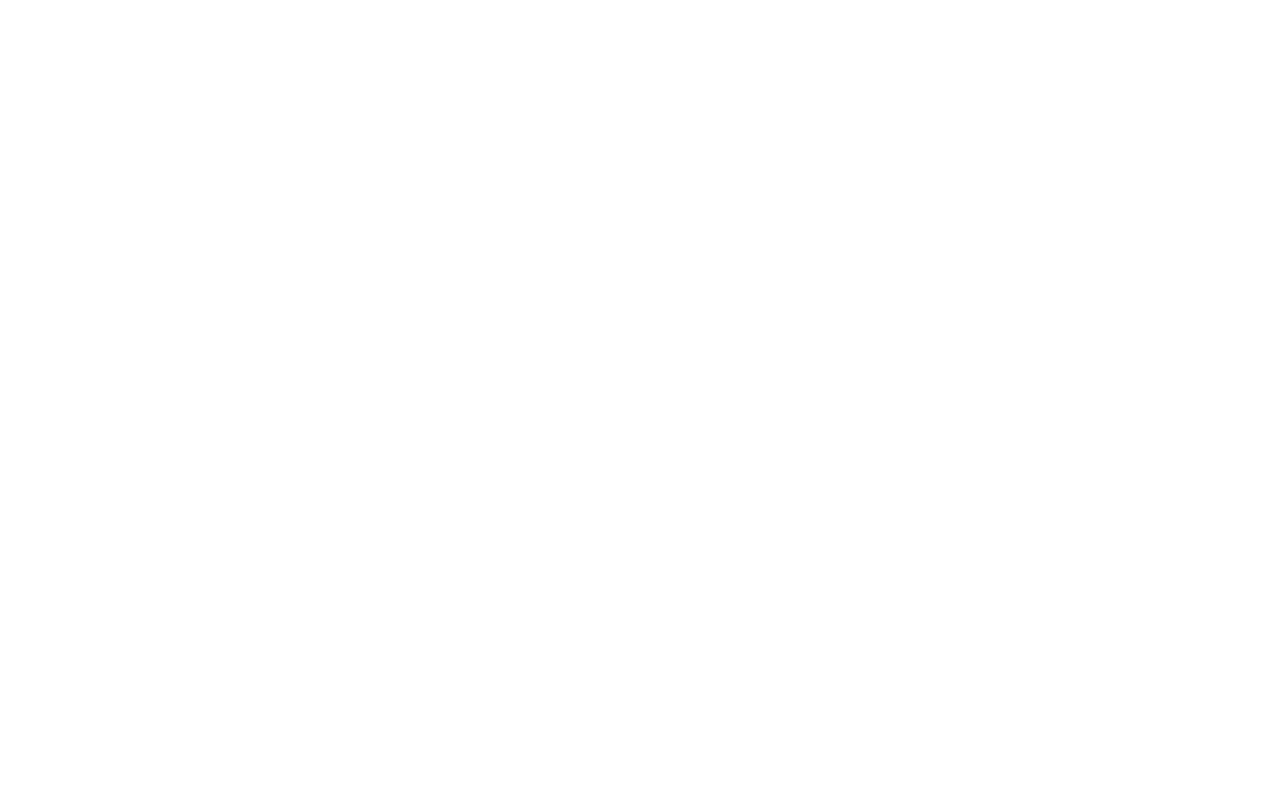
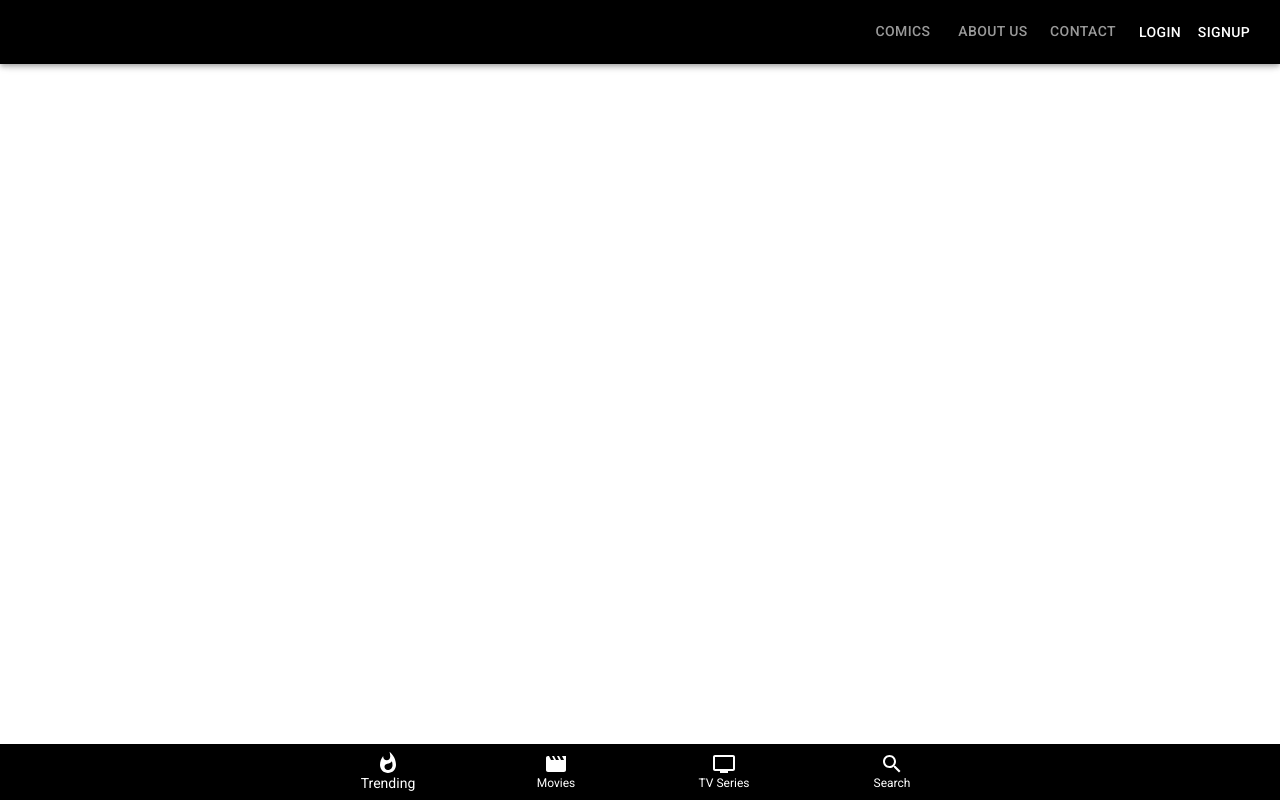
Before and after one commit to milagrosDiezBarrantes/Final-Project, a React (Create React App) app in the folder frontend/: page / in a window 1280 px wide. Built offline with nearby package versions, Linux system fonts and the light colour scheme.

Commit message:
NavBar y MainNav ok

```diff
--- a/frontend/package.json
+++ b/frontend/package.json
@@ -9,6 +9,7 @@
     "@fontsource/roboto": "^4.5.5",
     "@material-ui/core": "^4.12.4",
     "@material-ui/icons": "^4.11.3",
+    "@mui/icons-material": "^5.6.2",
     "@mui/material": "^5.6.3",
     "@reduxjs/toolkit": "^1.8.1",
     "@testing-library/jest-dom": "^5.11.6",
--- a/frontend/src/App.js
+++ b/frontend/src/App.js
@@ -10,12 +10,10 @@
 import DetailCharacter from "./Components/Details/DetailCharacter/DetailCharacter"
 import Login from "./Components/Login/Login.jsx";
 import FormMaterialUI from "./Components/Form/FormMaterialUI";
-import NavBar from "./Components/Navbar/Navbar"
+import NavBar from "./Components/Navbar/Navbar";
 import Form from "./Components/Form/Form";
 import FormDos from "./Components/Form/FormDos";
 // import Login from "./Components/Login/Login.jsx";
-
-
 import HomeCharacters from "./Components/HomeComponent/HomeCharacter/HomeCharacters";
 
 import { ThemeProvider } from '@mui/material/styles'
--- /dev/null
+++ b/frontend/src/Components/Navbar/Drawer.jsx
@@ -0,0 +1,43 @@
+import React, { useState } from "react";
+import {
+  Drawer,
+  IconButton,
+  List,
+  ListItemButton,
+  ListItemIcon,
+  ListItemText,
+} from "@mui/material";
+import MenuIcon from '@material-ui/icons/MenuOutlined';
+const pages = ["Comics", "About Us", "Contact", "Login", "SignUp"];
+
+const DrawerComp = () => {
+  const [openDrawer, setOpenDrawer] = useState(false);
+
+  return (
+    <React.Fragment>
+      <Drawer
+        anchor="left"
+        open={openDrawer}
+        onClose={() => setOpenDrawer(false)}
+      >
+        <List>
+          {pages.map((page, index) => (
+            <ListItemButton onClick={() => setOpenDrawer(false)}  key={index}>
+              <ListItemIcon>
+                <ListItemText>{page}</ListItemText>
+              </ListItemIcon>
+            </ListItemButton>
+          ))}
+        </List>
+      </Drawer>
+      <IconButton
+        sx={{ color: "white", marginLeft: "auto" }}
+        onClick={() => setOpenDrawer(!openDrawer)}
+      >
+        <MenuIcon color="white" />
+      </IconButton>
+    </React.Fragment>
+  );
+};
+
+export default DrawerComp;
--- /dev/null
+++ b/frontend/src/Components/Navbar/MainNav.jsx
@@ -0,0 +1,69 @@
+import React, { useEffect } from "react";
+import { makeStyles } from "@material-ui/core/styles";
+import BottomNavigation from "@material-ui/core/BottomNavigation";
+import BottomNavigationAction from "@material-ui/core/BottomNavigationAction";
+import TvIcon from "@material-ui/icons/Tv";
+import MovieIcon from "@material-ui/icons/Movie";
+import SearchIcon from "@material-ui/icons/Search";
+import WhatshotIcon from "@material-ui/icons/Whatshot";
+//import { useHistory } from "react-router-dom";
+
+const useStyles = makeStyles({
+  root: {
+    width: "100%",
+    position: "fixed",
+    bottom: 0,
+    backgroundColor: "#000000",
+    zIndex: 100,
+  },
+});
+
+export default function SimpleBottomNavigation() {
+  const classes = useStyles();
+  const [value, setValue] = React.useState(0);
+ // const history = useHistory();
+
+  /*useEffect(() => {
+    if (value === 0) {
+      history.push("/");
+    } else if (value === 1) {
+      history.push("/movies");
+    } else if (value === 2) {
+      history.push("/series");
+    } else if (value === 3) {
+      history.push("/search");
+    }
+  }, [value, history]);
+*/
+  return (
+    <BottomNavigation
+      value={value}
+      onChange={(event, newValue) => {
+        setValue(newValue);
+      }}
+      showLabels
+      className={classes.root}
+    >
+      <BottomNavigationAction
+        style={{ color: "white" }}
+        label="Trending"
+        icon={<WhatshotIcon />}
+      />
+      <BottomNavigationAction
+        style={{ color: "white" }}
+        label="Movies"
+        icon={<MovieIcon />}
+      />
+      <BottomNavigationAction
+        style={{ color: "white" }}
+        label="TV Series"
+        icon={<TvIcon />}
+      />
+      <BottomNavigationAction
+        style={{ color: "white" }}
+        label="Search"
+        icon={<SearchIcon />}
+      />
+    </BottomNavigation>
+  );
+}
--- a/frontend/src/Components/Navbar/Navbar.jsx
+++ b/frontend/src/Components/Navbar/Navbar.jsx
@@ -1,10 +1,24 @@
 import React, { useState } from "react";
-import { Link } from "react-router-dom";
-
+import DrawerComp from "../Navbar/Drawer";
+import {
+  AppBar,
+  Button,
+  Tab,
+  Tabs,
+  Toolbar,
+  Typography,
+  useMediaQuery,
+  useTheme,
+} from "@mui/material";
+import SimpleBottomNavigation from "../Navbar/MainNav";
 
 export default function Navbar() {
 
   const [clicked, setClicked] = useState(false)
+  const theme = useTheme();
+  console.log(theme);
+  const isMatch = useMediaQuery(theme.breakpoints.down("md"));
+  console.log(isMatch);
 
   const handleClick = () => {
     //cuando esta true lo pasa a false y vice versa
@@ -13,7 +27,45 @@
 
 
   return (
-    <>
-    </>
-  )
-}
+    <React.Fragment>
+
+      <AppBar sx={{ background: "#000000" }}>
+
+      <Toolbar>
+
+        {isMatch ? (
+          <>
+            <Typography sx={{ fontSize: "2rem", paddingLeft: "10%" }}>
+              MARVEL
+            </Typography>
+            <DrawerComp />
+
+          </>
+        ) : (
+          <>
+            <Tabs
+              sx={{ marginLeft: "auto" }}
+              indicatorColor="secondary"
+              textColor="inherit"
+              valclickedue={clicked}
+              onChange={(e, clicked) => setClicked(clicked)}
+            >
+              <Tab label="Comics" />
+
+              <Tab label="About Us" />
+              <Tab label="Contact" />
+            </Tabs>
+            <Button sx={{ marginLeft: "auto" }} variant="contained">
+              Login
+            </Button>
+            <Button sx={{ marginLeft: "10px" }} variant="contained">
+              SignUp
+            </Button>
+          </>
+        )}
+      </Toolbar>
+      <SimpleBottomNavigation />
+    </AppBar>
+  </React.Fragment>
+);
+};
--- a/package.json
+++ b/package.json
@@ -1,5 +1,6 @@
 {
   "dependencies": {
-    "@material-ui/core": "^4.12.4"
+    "@material-ui/core": "^4.12.4",
+    "axios": "^0.27.2"
   }
 }
```
Also changed, not shown: frontend/src/Components/Header/Header.jsx (added, +10 -0 lines), 2 other files (tests, documents, lock files or other folders).
